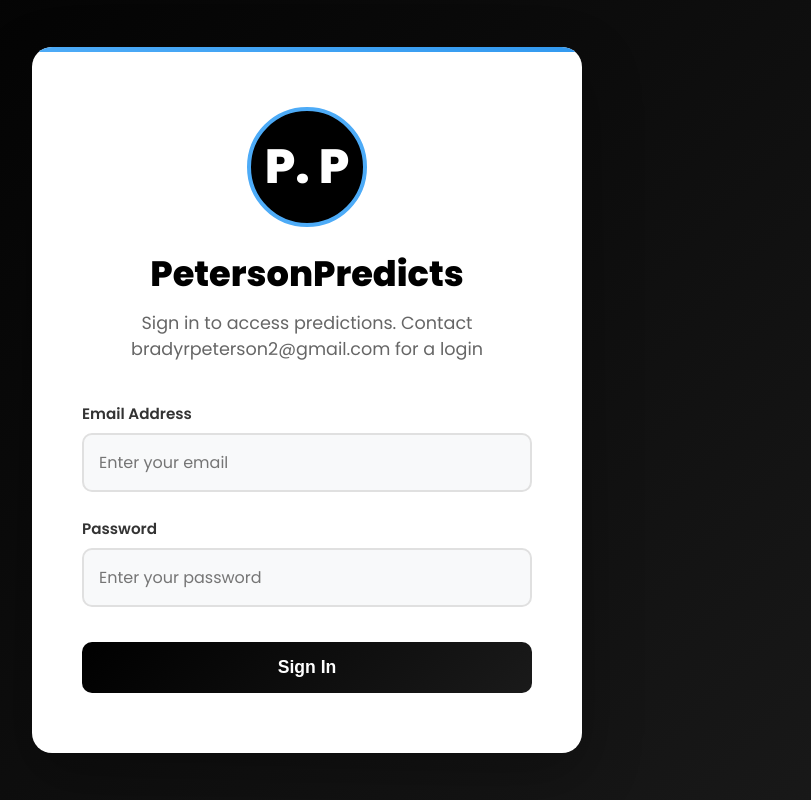
After one commit to bradyrpeterson/Combined-Sports-Analytics, a Flask app: page /login in a window 1280 px wide. The commit adds this page. Shown: the whole page, without its empty margins (333-1144 px from the left). Run offline with Flask 3, Linux system fonts and the light colour scheme; parts of the project's set-up code (start-up, migrations or seed data) failed here and were passed over; some libraries are stand-ins or nearby versions.

Commit message:
Added login verification for users

```diff
--- a/app.py
+++ b/app.py
@@ -1,17 +1,66 @@
 # app.py
 # Unified Flask app for Football and Basketball predictors
 
-from flask import Flask, render_template, request, url_for
+from flask import Flask, render_template, request, url_for, session, redirect
 import sys
 import json
 import os
 import pandas as pd
+from functools import wraps
 
 # Add both sport folders to Python path
 sys.path.append('./football')
 sys.path.append('./basketball')
 
 app = Flask(__name__)
+
+app.secret_key = os.environ.get('SECRET_KEY',"asdfaDFdf23423@#@!$!@#@!$#@!$#@!$#@!")
+
+def login_required(f):
+    @wraps(f)
+    def decorated_function(*args, **kwargs):
+        if 'user' not in session:
+            return redirect('/login')
+        return f(*args, **kwargs)
+    return decorated_function
+
+@app.route("/login")
+def login():
+    """Login page"""
+    return render_template("login.html")
+
+VALID_USERS = {
+    "brady": "password123",
+    "test": "test123"
+}
+
+@app.route("/simple-login", methods=["POST"])
+def simple_login():
+    username = request.form.get("username")
+    password = request.form.get("password")
+
+    if username in VALID_USERS and VALID_USERS[username] == password:
+        session['user'] = {'username': username, 'email': f'{username}@local.test'}
+        return redirect('/')
+    return redirect('/login')
+
+@app.route("/auth-callback",methods=["POST"])
+def auth_callback():
+    """Handle authentication callback"""
+    data = request.get_json()
+    if data and 'uid' in data and 'email' in data:
+        session['user'] = {
+            'uid': data['uid'],
+            'email': data['email']
+        }
+        return {'success':True},200
+    return {'success':False},401
+
+@app.route("/logout")
+def logout():
+    """Logout user"""
+    session.clear()
+    return render_template("logout.html")
 
 # Try to import football predictor
 try:
@@ -52,10 +101,12 @@ except Exception as e:
     basketball_teams = []
     basketball_conferences = []
 
-
+@login_required
 @app.route("/")
 def landing():
     """Landing page - choose your sport"""
+    if 'user' not in session:
+        return redirect('/login')
     return render_template(
         "landing.html",
         football_available=FOOTBALL_AVAILABLE,
@@ -64,6 +115,7 @@ def landing():
 
 
 @app.route("/football", methods=["GET", "POST"])
+@login_required
 def football():
    #Football predictor page
     if not FOOTBALL_AVAILABLE:
@@ -127,6 +179,7 @@ def football():
 
 
 @app.route("/basketball", methods=["GET", "POST"])
+@login_required
 def basketball():
     # Basketball predictor page
     if not BASKETBALL_AVAILABLE:
@@ -195,6 +248,7 @@ def basketball():
 
 #Create flask route for football rankings
 @app.route("/football/rankings")
+@login_required
 def football_rankings():
     if not FOOTBALL_AVAILABLE:
         return "Football predictor not available", 404
@@ -213,6 +267,7 @@ def football_rankings():
 
 #Create flask route for basketball rankings
 @app.route("/basketball/rankings")
+@login_required
 def basketball_rankings():
     if not BASKETBALL_AVAILABLE:
         return "Basketball predictor not available", 404
--- a/templates/basketball.html
+++ b/templates/basketball.html
@@ -17,6 +17,7 @@
         <a href="{{ url_for('football') }}" class="nav-link">🏈 Football</a>
         <a href="{{ url_for('basketball') }}" class="nav-link active">🏀 Basketball</a>
         <a href="{{ url_for('basketball_rankings') }}" class="nav-link">📊 View Rankings</a>
+        <a href="{{ url_for('logout') }}" class="nav-link">🚪 Logout</a>
       </div>
     </div>
   </nav>
--- a/templates/football.html
+++ b/templates/football.html
@@ -17,6 +17,7 @@
         <a href="{{ url_for('football') }}" class="nav-link active">🏈 Football</a>
         <a href="{{ url_for('basketball') }}" class="nav-link">🏀 Basketball</a>
         <a href="{{ url_for('football_rankings') }}" class="nav-link">📊 View Rankings</a>
+        <a href="{{ url_for('logout') }}" class="nav-link">🚪 Logout</a>
       </div>
     </div>
   </nav>
--- /dev/null
+++ b/templates/login.html
@@ -0,0 +1,352 @@
+<!DOCTYPE html>
+<html lang="en">
+<head>
+  <meta charset="UTF-8">
+  <meta name="viewport" content="width=device-width, initial-scale=1.0">
+  <title>Login - BP's Analytics</title>
+  <link href="https://fonts.googleapis.com/css2?family=Poppins:wght@400;600;700;800&display=swap" rel="stylesheet">
+  <style>
+    * {
+      margin: 0;
+      padding: 0;
+      box-sizing: border-box;
+    }
+
+    body {
+      font-family: 'Poppins', sans-serif;
+      background: linear-gradient(135deg, #000000 0%, #1a1a1a 100%);
+      min-height: 100vh;
+      display: flex;
+      align-items: center;
+      justify-content: center;
+      padding: 20px;
+    }
+
+    .login-container {
+      background: white;
+      border-radius: 20px;
+      box-shadow: 0 20px 60px rgba(0, 0, 0, 0.3);
+      max-width: 550px;
+      width: 100%;
+      padding: 60px 50px;
+      position: relative;
+      overflow: hidden;
+    }
+
+    .login-container::before {
+      content: '';
+      position: absolute;
+      top: 0;
+      left: 0;
+      right: 0;
+      height: 5px;
+      background: linear-gradient(90deg, #4dabf7 0%, #339af0 100%);
+    }
+
+    .logo-section {
+      text-align: center;
+      margin-bottom: 40px;
+    }
+
+    .logo-circle {
+      width: 120px;
+      height: 120px;
+      background: #000;
+      border-radius: 50%;
+      display: flex;
+      align-items: center;
+      justify-content: center;
+      margin: 0 auto 20px;
+      font-size: 48px;
+      font-weight: 800;
+      color: white;
+      border: 4px solid #4dabf7;
+    }
+
+    h1 {
+      font-size: 2.2em;
+      color: #000;
+      font-weight: 800;
+      margin-bottom: 10px;
+    }
+
+    .subtitle {
+      color: #666;
+      font-size: 1.1em;
+    }
+
+    .form-group {
+      margin-bottom: 25px;
+    }
+
+    label {
+      display: block;
+      color: #333;
+      font-weight: 600;
+      margin-bottom: 8px;
+      font-size: 0.95em;
+    }
+
+    input[type="email"],
+    input[type="password"] {
+      width: 100%;
+      padding: 15px;
+      border: 2px solid #e0e0e0;
+      border-radius: 10px;
+      font-size: 1em;
+      font-family: 'Poppins', sans-serif;
+      transition: all 0.3s ease;
+      background: #f8f9fa;
+    }
+
+    input:focus {
+      outline: none;
+      border-color: #4dabf7;
+      background: white;
+      box-shadow: 0 0 0 3px rgba(77, 171, 247, 0.1);
+    }
+
+    .login-btn {
+      width: 100%;
+      padding: 15px;
+      background: linear-gradient(135deg, #000000 0%, #1a1a1a 100%);
+      color: white;
+      border: none;
+      border-radius: 10px;
+      font-size: 1.1em;
+      font-weight: 700;
+      cursor: pointer;
+      transition: all 0.3s ease;
+      margin-top: 10px;
+    }
+
+    .login-btn:hover {
+      background: linear-gradient(135deg, #1a1a1a 0%, #333333 100%);
+      transform: translateY(-2px);
+      box-shadow: 0 10px 25px rgba(0, 0, 0, 0.2);
+    }
+
+    .login-btn:disabled {
+      background: #999;
+      cursor: not-allowed;
+      transform: none;
+    }
+
+    .error-message {
+      background: #ffe0e0;
+      color: #cc0000;
+      padding: 12px;
+      border-radius: 8px;
+      margin-bottom: 20px;
+      font-size: 0.95em;
+      display: none;
+      border-left: 4px solid #cc0000;
+    }
+
+    .error-message.show {
+      display: block;
+    }
+
+    .loading-spinner {
+      display: none;
+      text-align: center;
+      margin-top: 20px;
+    }
+
+    .loading-spinner.show {
+      display: block;
+    }
+
+    .spinner {
+      border: 3px solid #f3f3f3;
+      border-top: 3px solid #4dabf7;
+      border-radius: 50%;
+      width: 40px;
+      height: 40px;
+      animation: spin 1s linear infinite;
+      margin: 0 auto;
+    }
+
+    @keyframes spin {
+      0% { transform: rotate(0deg); }
+      100% { transform: rotate(360deg); }
+    }
+
+    .info-text {
+      text-align: center;
+      color: #999;
+      font-size: 0.85em;
+      margin-top: 30px;
+      padding-top: 20px;
+      border-top: 1px solid #e0e0e0;
+    }
+
+    @media (max-width: 480px) {
+      .login-container {
+        padding: 40px 30px;
+      }
+
+      h1 {
+        font-size: 1.75em;
+      }
+    }
+  </style>
+</head>
+<body>
+  <div class="login-container">
+    <div class="logo-section">
+      <div class="logo-circle">P. P</div>
+      <h1>PetersonPredicts</h1>
+      <p class="subtitle">Sign in to access predictions. Contact bradyrpeterson2@gmail.com for a login</p>
+    </div>
+
+    <div id="error-message" class="error-message"></div>
+
+    <form id="login-form">
+      <div class="form-group">
+        <label for="email">Email Address</label>
+        <input
+          type="email"
+          id="email"
+          name="email"
+          required
+          placeholder="Enter your email"
+        >
+      </div>
+
+      <div class="form-group">
+        <label for="password">Password</label>
+        <input
+          type="password"
+          id="password"
+          name="password"
+          required
+          placeholder="Enter your password"
+        >
+      </div>
+
+      <button type="submit" id="login-btn" class="login-btn">
+        Sign In
+      </button>
+    </form>
+
+    <div class="loading-spinner" id="loading-spinner">
+      <div class="spinner"></div>
+      <p style="margin-top: 15px; color: #666;">Signing in...</p>
+    </div>
+  </div>
+
+  <!-- Firebase v9+ modular SDK -->
+  <script type="module">
+    import { initializeApp } from 'https://www.gstatic.com/firebasejs/10.7.1/firebase-app.js';
+    import { getAuth, signInWithEmailAndPassword, onAuthStateChanged } from 'https://www.gstatic.com/firebasejs/10.7.1/firebase-auth.js';
+
+    // YOUR CORRECT Firebase configuration
+    const firebaseConfig = {
+      apiKey: "AIzaSyBJdIg9Dn_ruSLGlX7xl0IJ23T_35wnf1Q",
+      authDomain: "petersonpredicts.firebaseapp.com",
+      projectId: "petersonpredicts",
+      storageBucket: "petersonpredicts.firebasestorage.app",
+      messagingSenderId: "116317678992",
+      appId: "1:116317678992:web:92ebf1d62af567f05b5715"
+    };
+
+    // Initialize Firebase
+    const app = initializeApp(firebaseConfig);
+    const auth = getAuth(app);
+
+    console.log("✅ Firebase initialized");
+
+    // Check if already logged in
+    onAuthStateChanged(auth, async (user) => {
+      if (user) {
+        console.log("✅ User already logged in:", user.email);
+        const token = await user.getIdToken();
+
+        // Create session on backend
+        fetch('/auth-callback', {
+          method: 'POST',
+          headers: { 'Content-Type': 'application/json' },
+          body: JSON.stringify({
+            uid: user.uid,
+            email: user.email,
+            token: token
+          })
+        }).then((response) => {
+          if (response.ok) {
+            window.location.href = '/';
+          }
+        });
+      }
+    });
+
+    // Handle form submission
+    document.getElementById('login-form').addEventListener('submit', async (e) => {
+      e.preventDefault();
+
+      const email = document.getElementById('email').value;
+      const password = document.getElementById('password').value;
+      const errorDiv = document.getElementById('error-message');
+      const loginBtn = document.getElementById('login-btn');
+      const spinner = document.getElementById('loading-spinner');
+
+      console.log("Attempting login for:", email);
+
+      // Hide error, show spinner
+      errorDiv.classList.remove('show');
+      loginBtn.disabled = true;
+      spinner.classList.add('show');
+
+      try {
+        // Sign in with Firebase
+        const userCredential = await signInWithEmailAndPassword(auth, email, password);
+        const user = userCredential.user;
+        const token = await user.getIdToken();
+
+        console.log("Firebase login successful:", user.email);
+
+        // Create session on backend
+        const response = await fetch('/auth-callback', {
+          method: 'POST',
+          headers: { 'Content-Type': 'application/json' },
+          body: JSON.stringify({
+            uid: user.uid,
+            email: user.email,
+            token: token
+          })
+        });
+
+        if (response.ok) {
+          console.log("✅ Session created, redirecting...");
+          window.location.href = '/';
+        } else {
+          throw new Error('Session creation failed');
+        }
+
+      } catch (error) {
+        console.error("Login error:", error);
+
+        spinner.classList.remove('show');
+        loginBtn.disabled = false;
+
+        let errorMessage = 'Login failed. Please try again.';
+
+        if (error.code === 'auth/invalid-email') {
+          errorMessage = 'Invalid email address.';
+        } else if (error.code === 'auth/user-not-found') {
+          errorMessage = 'No account found with this email.';
+        } else if (error.code === 'auth/wrong-password') {
+          errorMessage = 'Incorrect password.';
+        } else if (error.code === 'auth/invalid-credential') {
+          errorMessage = 'Invalid email or password.';
+        } else if (error.code === 'auth/too-many-requests') {
+          errorMessage = 'Too many failed attempts. Please try again later.';
+        }
+
+        errorDiv.textContent = errorMessage;
+        errorDiv.classList.add('show');
+      }
+    });
+  </script>
+</body>
+</html>
--- a/templates/rankings.html
+++ b/templates/rankings.html
@@ -16,6 +16,7 @@
       <div class="nav-links">
         <a href="{{ url_for('football') }}" class="nav-link">🏈 Football</a>
         <a href="{{ url_for('basketball') }}" class="nav-link">🏀 Basketball</a>
+        <a href="{{ url_for ('logout') }}" class="nav-link">🚪 Logout</a>
       </div>
     </div>
   </nav>
```
Also changed, not shown: templates/logout.html (added, +18 -0 lines), 1 other file.
